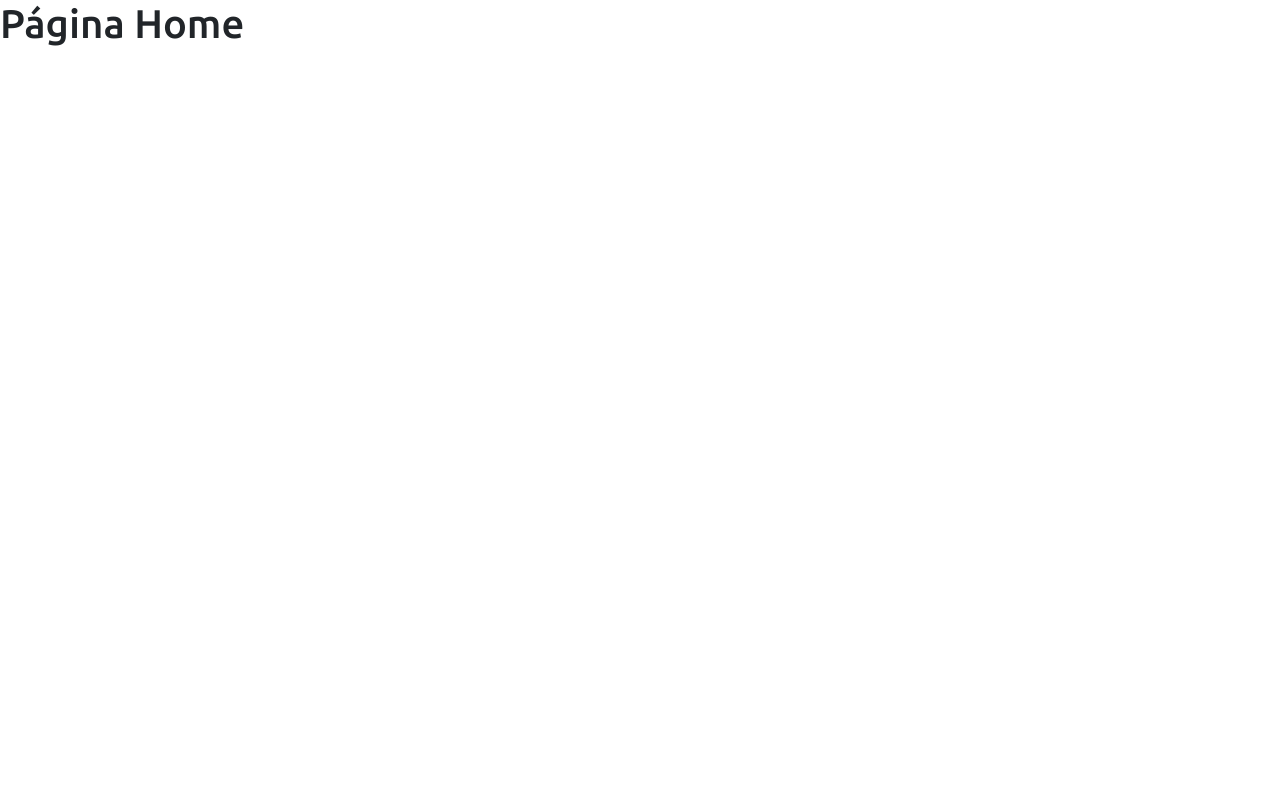
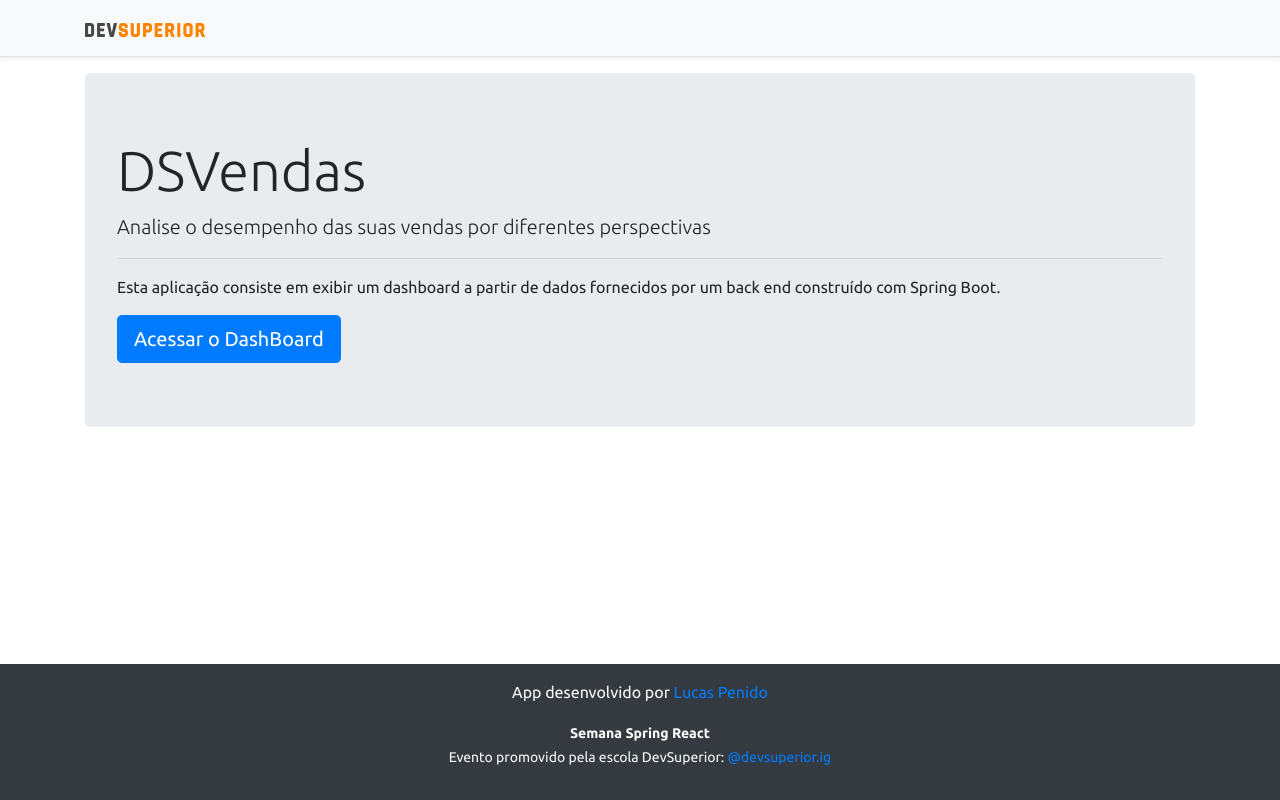
Before and after one commit to LucasPenido/projeto-sds3, a React (Create React App) app in the folder frontend/: page / in a window 1280 px wide. Built offline with nearby package versions, Linux system fonts and the light colour scheme.

Commit message:
Home, navigation

```diff
--- a/frontend/src/components/NavBar/index.tsx
+++ b/frontend/src/components/NavBar/index.tsx
@@ -1,11 +1,14 @@
-import ImgDsDark from 'assets/img/ds-dark.svg'
+import ImgDsDark from 'assets/img/ds-dark.svg';
+import { Link } from 'react-router-dom';
 
 function NavBar() {
   return (
     <div className='d-flex flex-column flex-md-row align-items-center p-3 px-md-4 mb-3 bg-light border-bottom shadow-sm'>
       <div className='container'>
         <nav className='my-2 my-md-0 mr-md-3'>
-          <img src={ImgDsDark} alt='DevSuperior' width='120' />
+          <Link to='/'>
+            <img src={ImgDsDark} alt='DevSuperior' width='120' />
+          </Link>
         </nav>
       </div>
     </div>
--- a/frontend/src/pages/Home/index.tsx
+++ b/frontend/src/pages/Home/index.tsx
@@ -1,8 +1,29 @@
+import NavBar from 'components/NavBar';
+import Footer from 'components/Footer';
+import { Link } from 'react-router-dom';
+
 function Home() {
   return (
-    <div>
-      <h1>Página Home</h1>
-    </div>
+    <>
+      <NavBar />
+      <div className='container'>
+        <div className='jumbotron'>
+          <h1 className='display-4'>DSVendas</h1>
+          <p className='lead'>
+            Analise o desempenho das suas vendas por diferentes perspectivas
+          </p>
+          <hr />
+          <p>
+            Esta aplicação consiste em exibir um dashboard a partir de dados
+            fornecidos por um back end construído com Spring Boot.
+          </p>
+          <Link className='btn btn-primary btn-lg' to='/dashboard'>
+            Acessar o DashBoard
+          </Link>
+        </div>
+      </div>
+      <Footer />
+    </>
   );
 }
 
```
